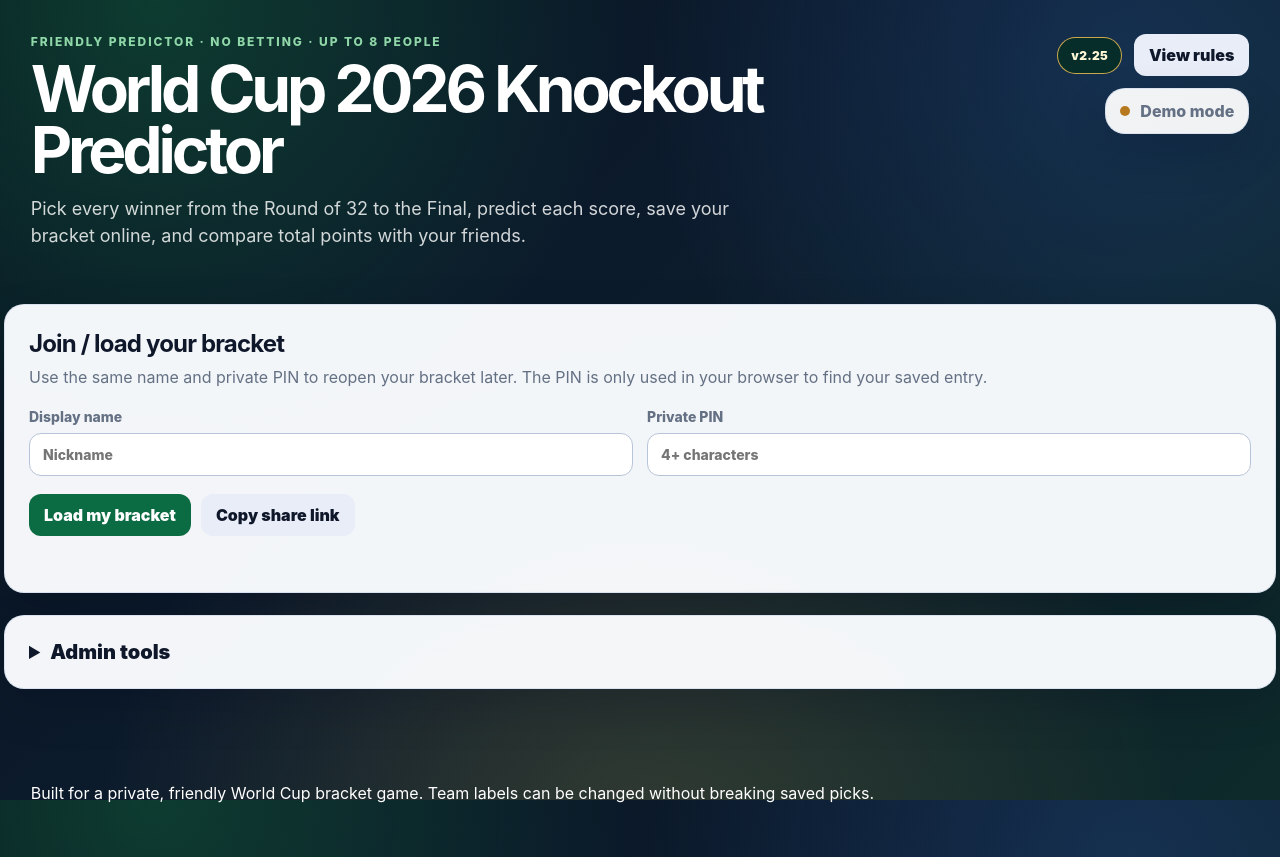
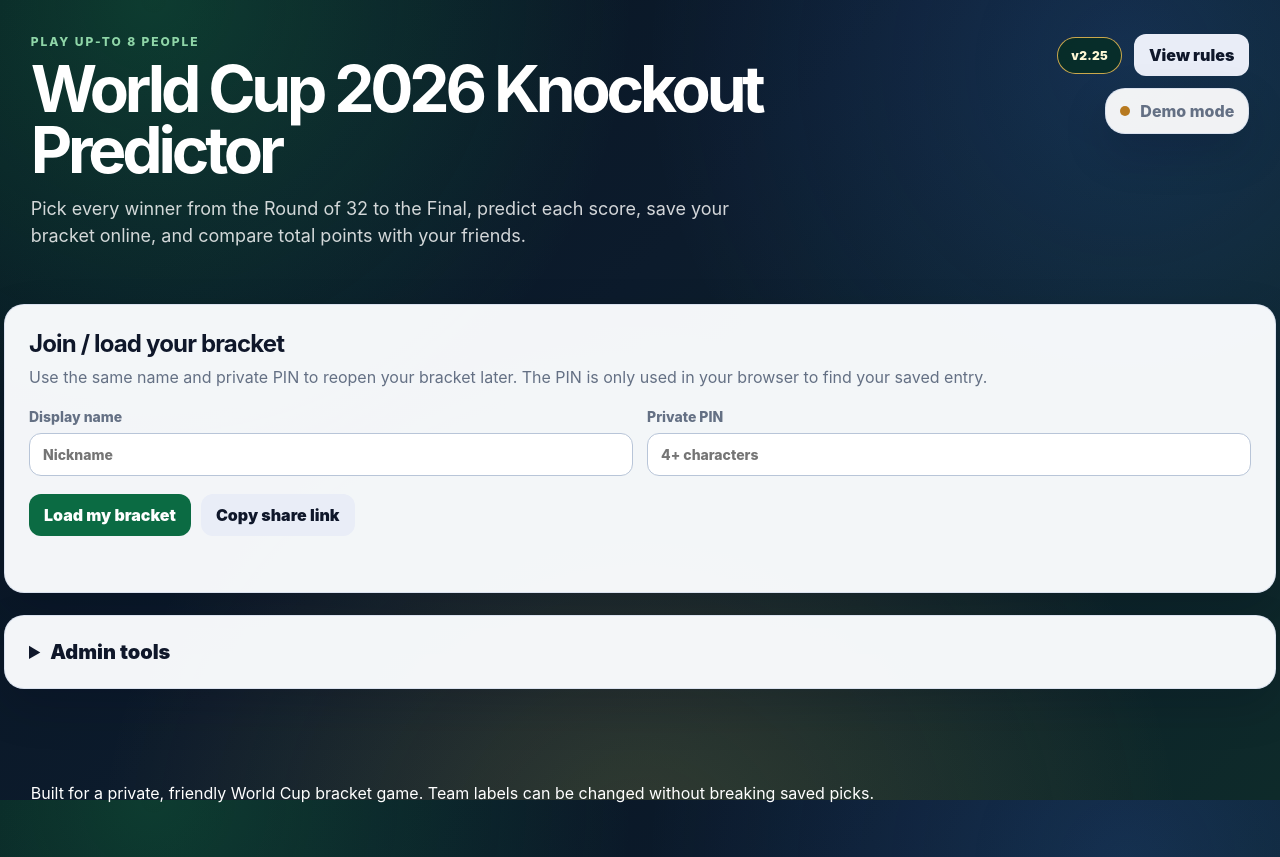
Before and after one commit to dbSapkota/WC-Predictor-2026, a plain HTML site: page index.html in a window 1280 px wide. Drawn offline with Linux system fonts and the light colour scheme; no server answers.

Commit message:
Update index.html

```diff
--- a/index.html
+++ b/index.html
@@ -10,7 +10,7 @@
 <body>
   <header class="hero">
     <div>
-      <p class="eyebrow">Friendly predictor · no betting · up to 8 people</p>
+      <p class="eyebrow">Play up-to 8 people</p>
       <h1>World Cup 2026 Knockout Predictor</h1>
       <p class="subtitle">Pick every winner from the Round of 32 to the Final, predict each score, save your bracket online, and compare total points with your friends.</p>
     </div>
```
